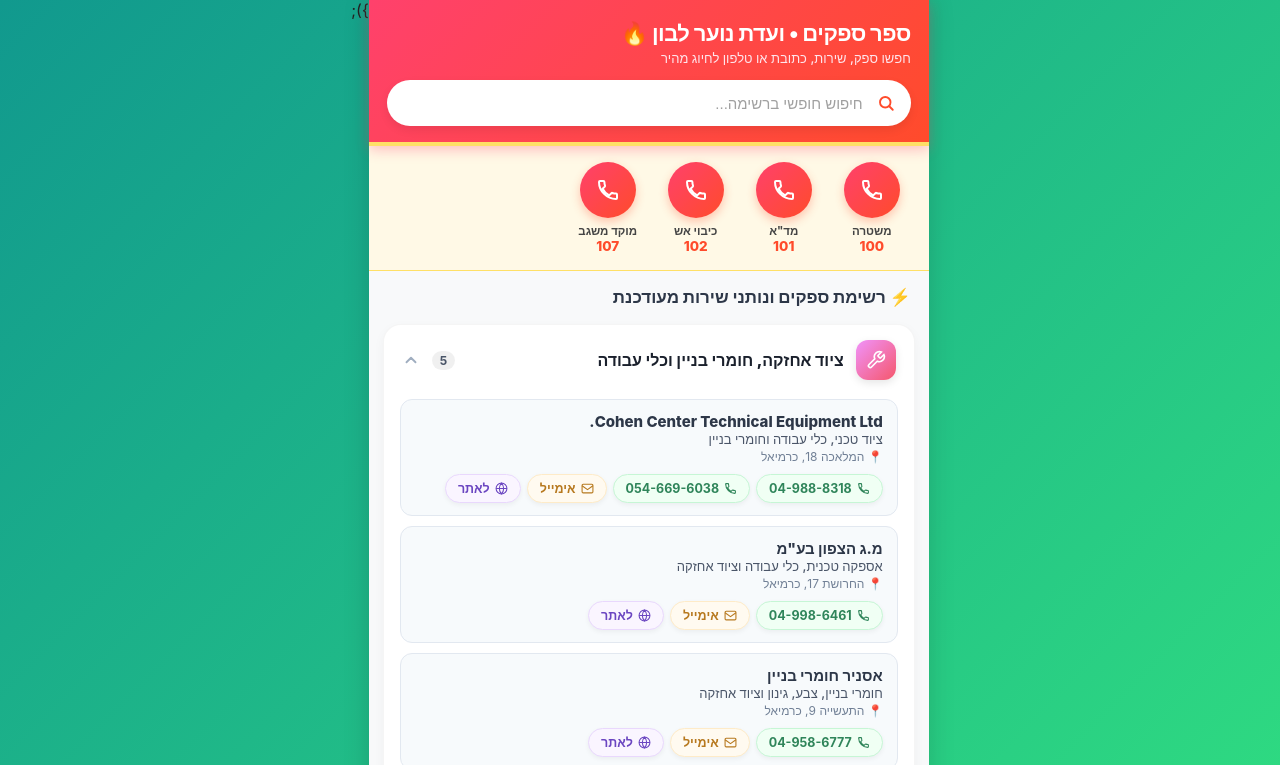
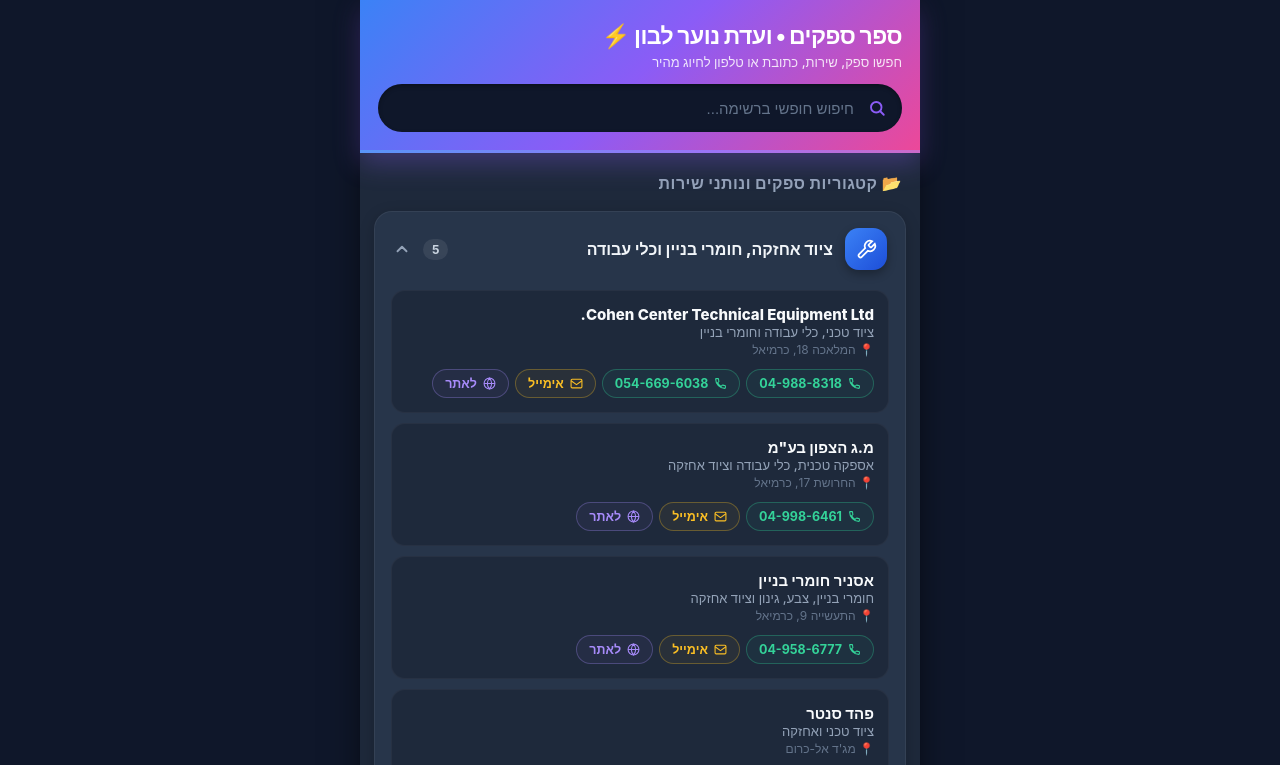
Before and after one commit to mazkirlavon/suppliers-list, a plain HTML site: page index.html in a window 1280 px wide. Shown: the top 765 px of the page. Drawn offline with Linux system fonts and the light colour scheme.

Commit message:
Update index.html

```diff
--- a/index.html
+++ b/index.html
@@ -6,81 +6,63 @@
 <title>ספר ספקים ונוער לבון 2026</title>
 <style>
   *{margin:0;padding:0;box-sizing:border-box;}
-  html,body{background:linear-gradient(135deg, #11998e 0%, #38ef7d 100%);min-height:100vh;}
+  html,body{background:#0F172A;min-height:100vh;}
   body{
     font-family:-apple-system,BlinkMacSystemFont,"Segoe UI",Arial,sans-serif;
     direction:rtl;
-    color:#222;
+    color:#F8FAFC;
     display:flex;
     justify-content:center;
   }
-  .app{width:100%;max-width:560px;background:#F8F9FA;min-height:100vh;position:relative;box-shadow:0 0 25px rgba(0,0,0,0.15);}
+  .app{width:100%;max-width:560px;background:#1E293B;min-height:100vh;position:relative;box-shadow:0 0 30px rgba(0,0,0,0.5);}
 
   header{
     position:sticky;top:0;z-index:20;
-    background:linear-gradient(135deg, #FF416C 0%, #FF4B2B 100%);
-    padding:20px 18px 16px;
-    border-bottom:4px solid #FFE066;
-    box-shadow:0 4px 12px rgba(255,65,108,0.3);
+    background:linear-gradient(135deg, #3B82F6 0%, #8B5CF6 50%, #EC4899 100%);
+    padding:22px 18px 18px;
+    border-bottom:3px solid rgba(255,255,255,0.15);
+    box-shadow:0 10px 25px rgba(139,92,246,0.3);
   }
-  header h1{color:#FFFFFF;font-size:22px;font-weight:800;margin-bottom:3px;letter-spacing:-0.5px;}
-  header .sub{color:#FFE5EC;font-size:13px;margin-bottom:14px;font-weight:500;}
+  header h1{color:#FFFFFF;font-size:23px;font-weight:900;margin-bottom:4px;letter-spacing:-0.5px;}
+  header .sub{color:rgba(255,255,255,0.85);font-size:13px;margin-bottom:14px;font-weight:500;}
   .search-wrap{position:relative;}
-  .search-wrap svg{position:absolute;top:50%;right:16px;transform:translateY(-50%);width:18px;height:18px;stroke:#FF4B2B;}
+  .search-wrap svg{position:absolute;top:50%;right:16px;transform:translateY(-50%);width:18px;height:18px;stroke:#8B5CF6;}
   #search{
-    width:100%;height:46px;border-radius:23px;border:none;
-    background:#FFFFFF;color:#333;font-size:15px;font-weight:500;
+    width:100%;height:48px;border-radius:24px;border:none;
+    background:#0F172A;color:#F8FAFC;font-size:15px;font-weight:500;
     padding:0 48px 0 16px;outline:none;
-    box-shadow:0 4px 10px rgba(0,0,0,0.08);
+    box-shadow:inset 0 2px 4px rgba(0,0,0,0.3);
   }
-  #search::placeholder{color:#A0A0A0;}
-  #search:focus{box-shadow:0 0 0 3px rgba(255,224,102,0.6);}
-
-  .quickdial{
-    display:flex;gap:10px;overflow-x:auto;padding:16px 18px;
-    scrollbar-width:none; background:#FFF9E6; border-bottom:1px solid #FFE066;
-  }
-  .quickdial::-webkit-scrollbar{display:none;}
-  .qd-btn{
-    flex:0 0 auto;width:78px;text-align:center;text-decoration:none;color:inherit;
-  }
-  .qd-circle{
-    width:56px;height:56px;border-radius:50%;background:linear-gradient(135deg, #FF416C 0%, #FF4B2B 100%);
-    display:flex;align-items:center;justify-content:center;margin:0 auto 6px;
-    box-shadow:0 4px 10px rgba(255,75,43,0.3);
-    transition:transform 0.2s ease;
-  }
-  .qd-circle:hover{transform:scale(1.05);}
-  .qd-circle svg{width:24px;height:24px;stroke:white;}
-  .qd-name{font-size:11.5px;color:#444;font-weight:700;}
-  .qd-num{font-size:13.5px;color:#FF4B2B;font-weight:800;}
+  #search::placeholder{color:#64748B;}
+  #search:focus{box-shadow:inset 0 2px 4px rgba(0,0,0,0.3), 0 0 0 2px #EC4899;}
 
   .section-divider {
-    padding: 16px 18px 6px;
-    font-size: 17px;
+    padding: 20px 18px 8px;
+    font-size: 16px;
     font-weight: 800;
-    color: #2D3748;
+    color: #94A3B8;
     display: flex;
     align-items: center;
     gap: 8px;
+    letter-spacing: 0.5px;
   }
 
-  .categories{padding:10px 14px 35px;display:flex;flex-direction:column;gap:14px;}
+  .categories{padding:10px 14px 40px;display:flex;flex-direction:column;gap:14px;}
 
-  .cat{border-radius:18px;overflow:hidden;box-shadow:0 4px 12px rgba(0,0,0,0.04);background:#FFFFFF;border:1px solid rgba(0,0,0,0.04);}
+  .cat{border-radius:18px;overflow:hidden;background:#27354A;border:1px solid rgba(255,255,255,0.06);box-shadow:0 4px 15px rgba(0,0,0,0.2);}
   .cat-head{
-    display:flex;align-items:center;gap:12px;padding:15px 18px;
+    display:flex;align-items:center;gap:12px;padding:16px 18px;
     cursor:pointer;user-select:none;background:none;border:none;width:100%;
     text-align:right;font-family:inherit;
   }
   .cat-icon{
-    width:40px;height:40px;border-radius:12px;display:flex;align-items:center;
-    justify-content:center;flex:0 0 auto;box-shadow:0 3px 8px rgba(0,0,0,0.1);
+    width:42px;height:42px;border-radius:14px;display:flex;align-items:center;
+    justify-content:center;flex:0 0 auto;box-shadow:0 4px 10px rgba(0,0,0,0.3);
   }
-  .cat-icon svg{width:20px;height:20px;stroke:white;}
-  .cat-title{flex:1;font-size:16px;font-weight:800;color:#1A202C;}
-  .cat-count{font-size:12px;font-weight:700;padding:2px 8px;border-radius:10px;background:rgba(0,0,0,0.06);color:#4A5568;}
-  .chev{width:18px;height:18px;transition:transform .25s ease;flex:0 0 auto;color:#A0AEC0;}
+  .cat-icon svg{width:21px;height:21px;stroke:white;}
+  .cat-title{flex:1;font-size:16px;font-weight:800;color:#F1F5F9;}
+  .cat-count{font-size:12px;font-weight:700;padding:3px 9px;border-radius:12px;background:rgba(255,255,255,0.08);color:#CBD5E1;}
+  .chev{width:18px;height:18px;transition:transform .25s ease;flex:0 0 auto;color:#94A3B8;}
   .cat.open .chev{transform:rotate(180deg);}
 
   .cat-body{max-height:0;overflow:hidden;transition:max-height .35s ease;}
@@ -89,46 +71,47 @@
 
   .row{
     display:flex;flex-direction:column;gap:8px;
-    padding:12px 14px;border-radius:12px;background:#F7FAFC;border:1px solid #E2E8F0;
+    padding:14px;border-radius:14px;background:#1E293B;border:1px solid rgba(255,255,255,0.04);
+    transition:transform 0.15s ease, border-color 0.15s ease;
+  }
+  .row:hover{border-color:rgba(139,92,246,0.4);transform:translateY(-1px);}
+  .row-top{display:flex;justify-content:space-between;align-items:flex-start;gap:8px;}
+  .row-name{font-size:15px;font-weight:800;color:#F8FAFC;}
+  .row-desc{font-size:13px;color:#94A3B8;font-weight:500;}
+  .row-addr{font-size:12px;color:#64748B;display:flex;align-items:center;gap:4px;margin-top:2px;}
+
+  .row-actions{display:flex;gap:6px;flex-wrap:wrap;margin-top:4px;}
+  .action-pill{
+    display:flex;align-items:center;gap:6px;text-decoration:none;
+    background:#0F172A;border-radius:20px;padding:6px 12px;
+    font-size:12.5px;font-weight:700;white-space:nowrap;
+    border:1px solid rgba(255,255,255,0.08);
     transition:all 0.2s ease;
   }
-  .row:hover{background:#EDF2F7;border-color:CBD5E0;}
-  .row-top{display:flex;justify-content:space-between;align-items:flex-start;gap:8px;}
-  .row-name{font-size:15px;font-weight:800;color:#2D3748;}
-  .row-desc{font-size:13px;color:#4A5568;font-weight:500;}
-  .row-addr{font-size:12px;color:#718096;display:flex;align-items:center;gap:4px;margin-top:2px;}
+  .action-pill:active{transform:scale(0.95);}
+  .action-pill svg{width:13px;height:13px;}
 
-  .row-actions{display:flex;gap:6px;flex-wrap:wrap;margin-top:2px;}
-  .action-pill{
-    display:flex;align-items:center;gap:5px;text-decoration:none;
-    background:#FFFFFF;border-radius:20px;padding:6px 12px;
-    font-size:12.5px;font-weight:700;white-space:nowrap;color:#2B6CB0;
-    box-shadow:0 2px 5px rgba(0,0,0,0.05);border:1px solid #E2E8F0;
-    transition:transform 0.1s ease;
-  }
-  .action-pill:active{transform:scale(0.96);}
-  .action-pill svg{width:13px;height:13px;}
-  .tel-pill{color:#2F855A;background:#F0FFF4;border-color:#C6F6D5;}
-  .mail-pill{color:#B7791F;background:#FFFAF0;border-color:#FEEBC8;}
-  .web-pill{color:#6B46C1;background:#FAF5FF;border-color:#E9D8FD;}
+  .tel-pill{color:#34D399;border-color:rgba(52,211,153,0.3);background:rgba(52,211,153,0.05);}
+  .mail-pill{color:#FBBF24;border-color:rgba(251,191,36,0.3);background:rgba(251,191,36,0.05);}
+  .web-pill{color:#A78BFA;border-color:rgba(167,139,250,0.3);background:rgba(167,139,250,0.05);}
 
   .hidden{display:none !important;}
-  .empty-msg{text-align:center;color:#718096;font-size:14px;padding:40px 20px;font-weight:600;}
+  .empty-msg{text-align:center;color:#64748B;font-size:14px;padding:40px 20px;font-weight:600;}
 
-  .c1 .cat-icon{background:linear-gradient(135deg, #f093fb 0%, #f5576c 100%);}
-  .c2 .cat-icon{background:linear-gradient(135deg, #4facfe 0%, #00f2fe 100%);}
-  .c3 .cat-icon{background:linear-gradient(135deg, #fa709a 0%, #fee140 100%);}
-  .c4 .cat-icon{background:linear-gradient(135deg, #30cfd0 0%, #330867 100%);}
-  .c5 .cat-icon{background:linear-gradient(135deg, #a8ff78 0%, #78ffd6 100%); color:#222;}
+  .c1 .cat-icon{background:linear-gradient(135deg, #3B82F6 0%, #1D4ED8 100%);}
+  .c2 .cat-icon{background:linear-gradient(135deg, #10B981 0%, #047857 100%);}
+  .c3 .cat-icon{background:linear-gradient(135deg, #EC4899 0%, #BE185D 100%);}
+  .c4 .cat-icon{background:linear-gradient(135deg, #8B5CF6 0%, #6D28D9 100%);}
+  .c5 .cat-icon{background:linear-gradient(135deg, #F59E0B 0%, #B45309 100%);}
 
-  footer{text-align:center;padding:20px;font-size:12px;color:#718096;font-weight:600;}
+  footer{text-align:center;padding:20px;font-size:12px;color:#64748B;font-weight:600;}
 </style>
 </head>
 <body>
 <div class="app">
 
   <header>
-    <h1>ספר ספקים • ועדת נוער לבון 🔥</h1>
+    <h1>ספר ספקים • ועדת נוער לבון ⚡</h1>
     <div class="sub">חפשו ספק, שירות, כתובת או טלפון לחיוג מהיר</div>
     <div class="search-wrap">
       <input id="search" type="text" placeholder="חיפוש חופשי ברשימה..." autocomplete="off">
@@ -136,9 +119,7 @@
     </div>
   </header>
 
-  <div class="quickdial" id="quickdial"></div>
-
-  <div class="section-divider">⚡ רשימת ספקים ונותני שירות מעודכנת</div>
+  <div class="section-divider">📂 קטגוריות ספקים ונותני שירות</div>
   <div class="categories" id="categoriesSuppliers"></div>
 
   <div class="empty-msg hidden" id="emptyMsg">אין תוצאות תואמות לחיפוש 😅</div>
@@ -159,13 +140,6 @@ const ICONS = {
 };
 
 function ic(name){return '<svg viewBox="0 0 24 24" fill="none" stroke="currentColor" stroke-width="2">'+ICONS[name]+'</svg>';}
-
-const QUICKDIAL = [
-  {name:'משטרה', num:'100'},
-  {name:'מד"א', num:'101'},
-  {name:'כיבוי אש', num:'102'},
-  {name:'מוקד משגב', num:'107'},
-];
 
 const SUPPLIERS_DATA = [
  {
@@ -216,14 +190,6 @@ const SUPPLIERS_DATA = [
 ];
 
 function toTel(n){ return n.replace(/[^0-9+]/g,''); }
-
-const qdEl = document.getElementById('quickdial');
-qdEl.innerHTML = QUICKDIAL.map(q => `
-  <a class="qd-btn" href="tel:${toTel(q.num)}">
-    <div class="qd-circle">${ic('phone')}</div>
-    <div class="qd-name">${q.name}</div>
-    <div class="qd-num">${q.num}</div>
-  </a>`).join('');
 
 const supEl = document.getElementById('categoriesSuppliers');
 supEl.innerHTML = SUPPLIERS_DATA.map((cat, idx) => `
@@ -288,7 +254,3 @@ searchEl.addEventListener('input', () => {
 </script>
 </body>
 </html>
-});
-</script>
-</body>
-</html>
```
